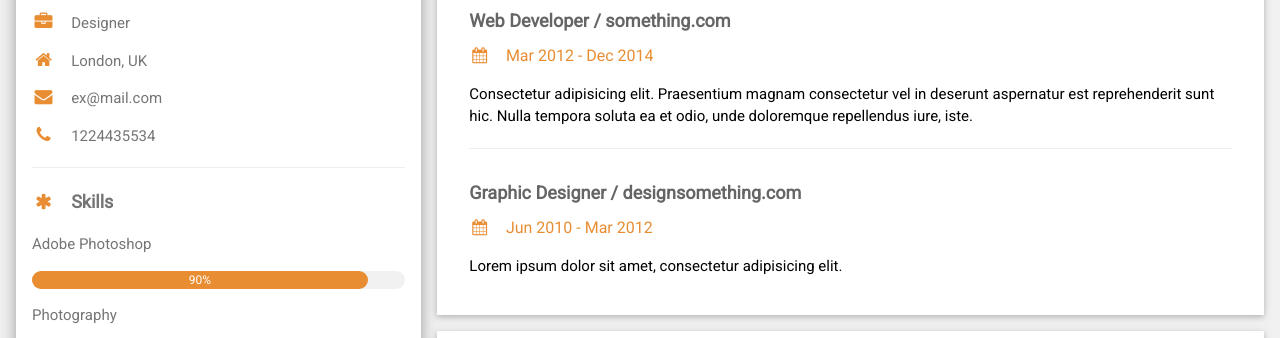
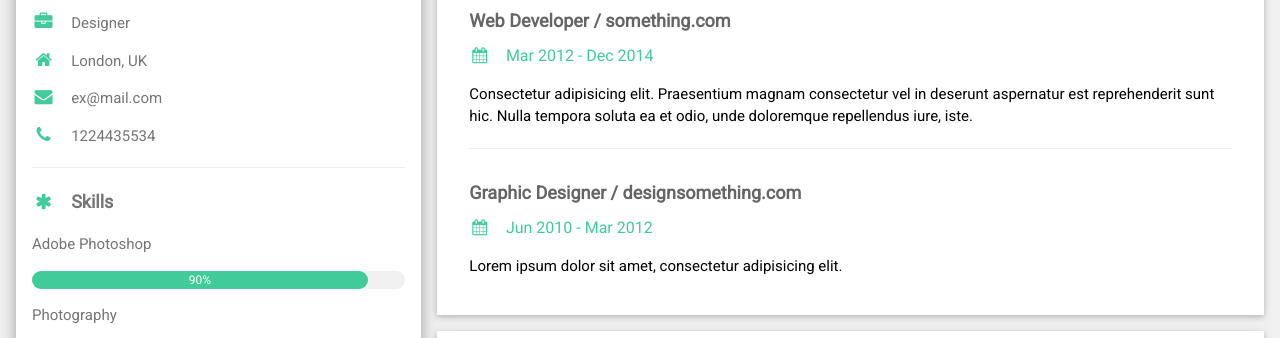
Before and after one commit to covacode/sud, a plain HTML site: page index.html in a window 1280 px wide. Shown: the part 289-627 px from the top of the page. Drawn offline with Linux system fonts and the light colour scheme.

Commit message:
Cambio de estilo

```diff
--- a/css/estilo.css
+++ b/css/estilo.css
@@ -1,7 +1,7 @@
 /* W3.CSS 4.15 December 2020 by Jan Egil and Borge Refsnes */
 
 :root{
-  --color-naranja: #e98d33;
+  --color-naranja: #41cb9b;
 }
 
 html {
```
